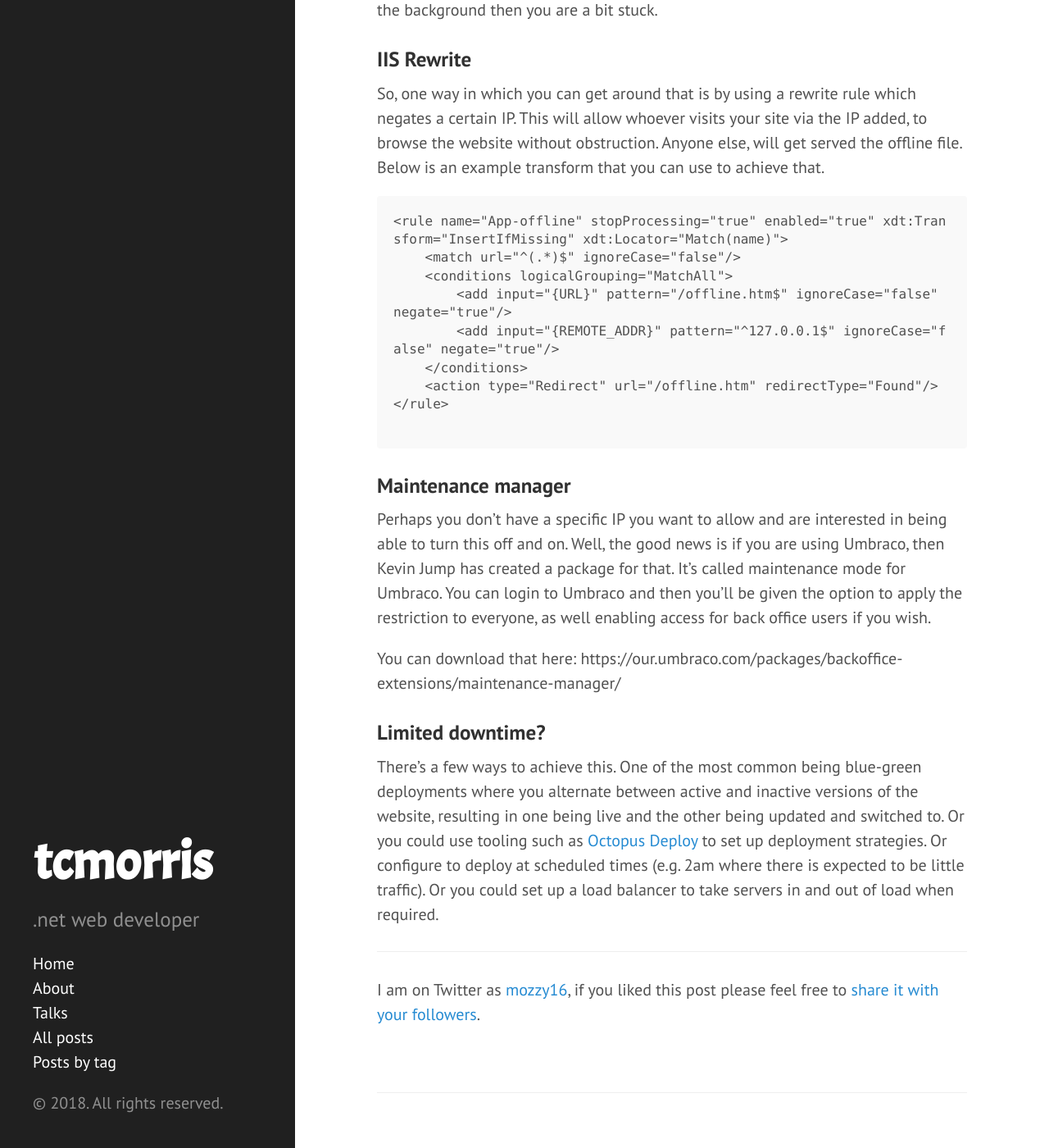
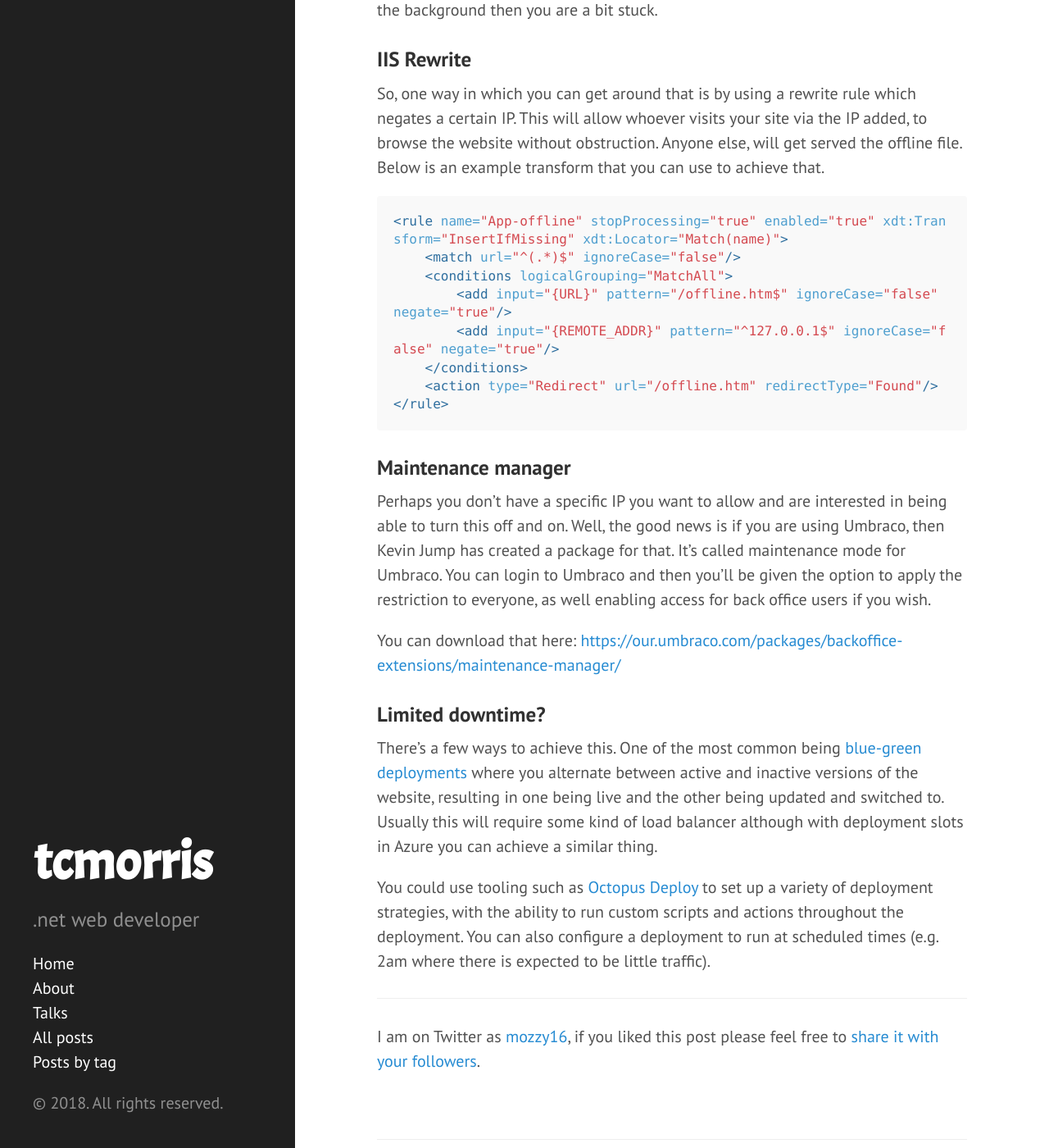
Before and after one commit to tcmorris/tcmorris.github.io, a Jekyll site: the page built from _posts/2018-10-09-app-offline-strategies.md, in a window 1280 px wide and 1400 px high, scrolled down 544 px. Shown: the whole window at 82% size. Built offline with Jekyll 4.4.1, drawn with Linux system fonts in a browser that asks for light colours; comment, search, counter and statistics services are not loaded; some of the changed text lies outside the part shown.

Commit message:
Update app offline post

````diff
--- a/_posts/2018-10-09-app-offline-strategies.md
+++ b/_posts/2018-10-09-app-offline-strategies.md
@@ -6,11 +6,11 @@ permalink: "/app-offline-strategies/"
 tags: umbraco dotnet
 ---
 
-It's undesirable, but sometimes you'll be in a scenario where you may need to take your sife offline for maintenance. This could be an upgrade to your CMS of choice (e.g. Umbraco), processing of changes behind the scenes or simply restricting users at high traffic.
+It's undesirable, but sometimes you'll be in a scenario where you may need to take your sife offline for maintenance. This could be an upgrade to your CMS of choice (e.g. [Umbraco](https://umbraco.com/)), processing of changes behind the scenes or simply restricting users at high traffic.
 
 ### app_offline.htm
 
-The simplest way to do this is to place an app_offline.htm file in the root directory of the website. This will instruct .NET to route all traffic to that file and show this to the user. It'll need to be simple html and you'll need to inline any CSS that you want applied.
+The simplest way to do this is to place an [app_offline.htm](https://docs.microsoft.com/en-gb/iis/publish/deploying-application-packages/taking-an-application-offline-before-publishing) file in the root directory of the website. This will instruct .NET to route all traffic to that file and show this to the user. It'll need to be simple html and you'll need to inline any CSS that you want applied.
 
 This is great if you want to restrict traffic altogether, but if you want to do stuff in the background then you are a bit stuck.
 
@@ -18,7 +18,7 @@ This is great if you want to restrict traffic altogether, but if you want to do
 
 So, one way in which you can get around that is by using a rewrite rule which negates a certain IP. This will allow whoever visits your site via the IP added, to browse the website without obstruction. Anyone else, will get served the offline file. Below is an example transform that you can use to achieve that.
 
-```
+``` xml
 <rule name="App-offline" stopProcessing="true" enabled="true" xdt:Transform="InsertIfMissing" xdt:Locator="Match(name)">
     <match url="^(.*)$" ignoreCase="false"/>
     <conditions logicalGrouping="MatchAll">
@@ -27,15 +27,16 @@ So, one way in which you can get around that is by using a rewrite rule which ne
     </conditions>
     <action type="Redirect" url="/offline.htm" redirectType="Found"/>
 </rule>
-
 ```
 
 ### Maintenance manager
 
 Perhaps you don't have a specific IP you want to allow and are interested in being able to turn this off and on. Well, the good news is if you are using Umbraco, then Kevin Jump has created a package for that. It's called maintenance mode for Umbraco. You can login to Umbraco and then you'll be given the option to apply the restriction to everyone, as well enabling access for back office users if you wish.
 
-You can download that here: https://our.umbraco.com/packages/backoffice-extensions/maintenance-manager/
+You can download that here: [https://our.umbraco.com/packages/backoffice-extensions/maintenance-manager/](https://our.umbraco.com/packages/backoffice-extensions/maintenance-manager/)
 
 ### Limited downtime?
 
-There's a few ways to achieve this. One of the most common being blue-green deployments where you alternate between active and inactive versions of the website, resulting in one being live and the other being updated and switched to. Or you could use tooling such as [Octopus Deploy](https://octopus.com/) to set up deployment strategies. Or configure to deploy at scheduled times (e.g. 2am where there is expected to be little traffic). Or you could set up a load balancer to take servers in and out of load when required.
+There's a few ways to achieve this. One of the most common being [blue-green deployments](https://octopus.com/docs/deployment-patterns/blue-green-deployments) where you alternate between active and inactive versions of the website, resulting in one being live and the other being updated and switched to. Usually this will require some kind of load balancer although with deployment slots in Azure you can achieve a similar thing.
+
+You could use tooling such as [Octopus Deploy](https://octopus.com/) to set up a variety of deployment strategies, with the ability to run custom scripts and actions throughout the deployment. You can also configure a deployment to run at scheduled times (e.g. 2am where there is expected to be little traffic).
````
